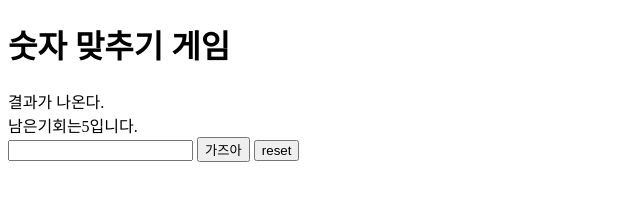
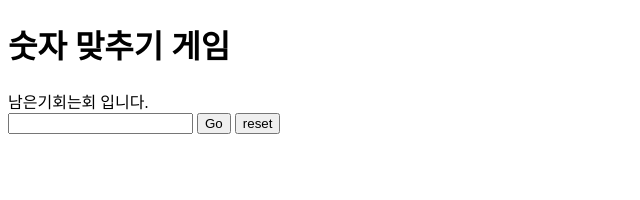
Before and after one commit to dbdudwls1001/upDownGame, a plain HTML site: page index.html in a window 1280 px wide. Both pictures are taken after a click on the button "reset". Shown: the whole page, without its empty margins (0-640 px from the left). Drawn offline with Linux system fonts and the light colour scheme.

Commit message:
reset시 찬스 횟수 초기화

```diff
--- a/index.html
+++ b/index.html
@@ -11,12 +11,15 @@
 
 <body>
     <h1>숫자 맞추기 게임</h1>
-    <div id="result-area">결과가 나온다.</div>
-    <div id="chances-area">남은찬스는</div>
-    <input type="number" id="user-input" />
-    <button id="play-button">가즈아</button>
-    <button id="reset-button">reset</button>
-
+    <div>
+        <div id="chances-area">남은찬스는?</div>
+        <div id="result-area"></div>
+    </div>
+    <div>
+        <input type="number" id="user-input" />
+        <button id="play-button">Go</button>
+        <button id="reset-button">reset</button>
+    </div>
 
 
     <script src="main.js"></script>
--- a/main.js
+++ b/main.js
@@ -1,14 +1,14 @@
 //랜덤번호 지정
-//유저가 번호를 입력한다 그리고 고버튼을 입력한다
+//유저가 번호를 입력한다 그리고 go 버튼을 입력한다
 //만약에 유저가 랜덤번호를 맞추면, 맞췄습니다.
-//랜덤번호가 유저번호보다 낮으면 다운
-//랜덤번호가 유저번호보다 크면  업
+//랜덤번호가 유저번호보다 작으면 Down
+//랜덤번호가 유저번호보다 크면  Up
 //리셋버튼을 누르면 게임이 리셋된다
 //5회의 기회를 다쓰면 게임이 끝난다(버튼이 disable한다.)
 //유저가 1~100범위 밖에 숫자를 입력하면 알려준다, 기회를 깍지 않는다.
 //유저가 이미 입력한 숫자를 입력하면, 알려준다 , 기회를 깍지 않는다.
 
-let computerNum = 0;
+let computerNum = 0;    //랜덤 번호를 받는 변수
 let playButton = document.getElementById("play-button");    //고 버튼에 아이디를 가져옴ㅋdocument는 html자체를 뜻함
 let userInput = document.getElementById("user-input");      //유저가 입력한 번호를 함수에 담는다(인풋한 숫자)
 let resultArea = document.getElementById("result-area");    //결과값에 표시
@@ -17,48 +17,49 @@ let chancesArea = document.getElementById("chances-area");  //남은 기회를
 let chances = 5;
 let gameOver = false;
 
-playButton.addEventListener("click",play);
-resetButton.addEventListener("click",reset);
+playButton.addEventListener("click", play);
+resetButton.addEventListener("click", reset);
 
 
-function pickRandomNum(){
-    computerNum = Math.floor(Math.random()*100+1);
+function pickRandomNum() {
+    computerNum = Math.floor(Math.random() * 100 + 1); //Math.floor -> 소수점 뒷자리를 자른다.
 
-    console.log(`정답`,computerNum);
+    console.log(`정답`, computerNum);
 }
 
-function play(){
+function play() {
     let uservalue = userInput.value;
 
-    chances --;
-    chancesArea.textContent = `남은기회는${chances}입니다`;
+    chances--;
+    chancesArea.textContent = `남은기회는${chances}회 입니다`;
 
-    if(uservalue < computerNum){
+    if (uservalue < computerNum) {
         resultArea.textContent = "UP!!!!!";
-    }else if(uservalue > computerNum){
+    } else if (uservalue > computerNum) {
         resultArea.textContent = "Down!!!!!";
-    }else{
+    } else {
         resultArea.textContent = "Good!!!!!";
+        chancesArea.textContent = "";
     }
 
-    if(chances < 1){
+    if (chances < 1) {
         gameOver = true;
     }
 
-    if(gameOver == true){
+    if (gameOver == true) {
         playButton.disabled = true;
     }
 }
 
-function reset(){
+function reset() {
     //user 인풋창이 깨끗이 정리 되어야함
     userInput.value = "";   //빈값을 넣어준다
     //찬스초기화
-
-    chancesArea.textContent = `남은기회는${chances}입니다.`
+    chances = "";
+    chancesArea.textContent = `남은기회는${chances}회 입니다.`;
     //새로운 번호가 랜덤 번호를 생성한다.
     pickRandomNum();        //새로운 랜덤값을 부여한다.
-    resultArea.textContent = "결과가 나온다.";
+    resultArea.textContent = "";
 
 }
 
```
